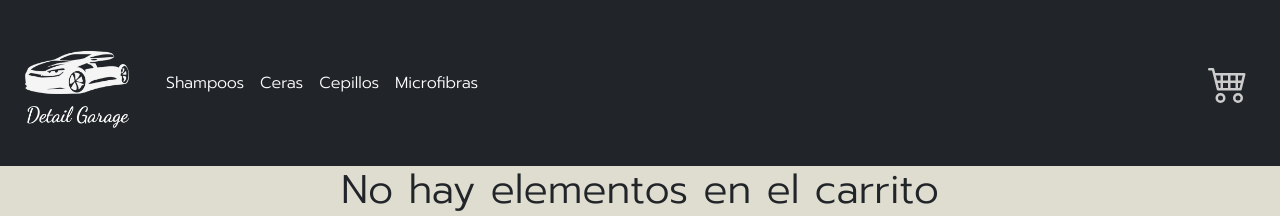
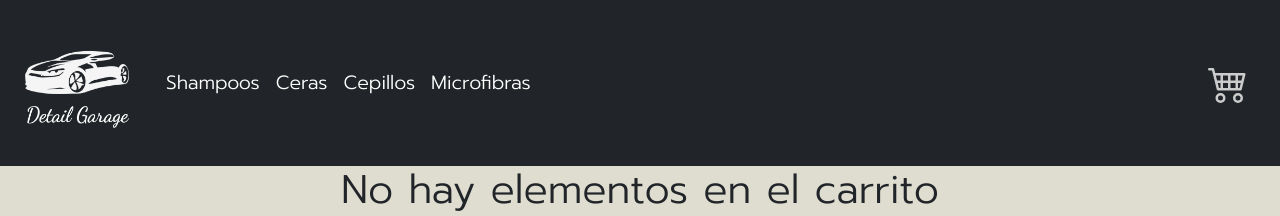
Before and after one commit to MarianoGiayetto/PreEntrega1-Giayetto, a React (Create React App) app: page /cart in a window 1280 px wide. Shown: the top 216 px of the page. Built offline with nearby package versions, Linux system fonts and the light colour scheme.

Commit message:
ultimo cambio formato color collapse boton navbar

```diff
--- a/src/stylesheets/Navbar.css
+++ b/src/stylesheets/Navbar.css
@@ -1,7 +1,6 @@
-/*  .navbar{
-    background-color: rgb(30, 18, 97);
+ .navbar{
     font-size:1.2rem;
-}    */
+}
 
 .navbar__link{
     list-style: none;
```
